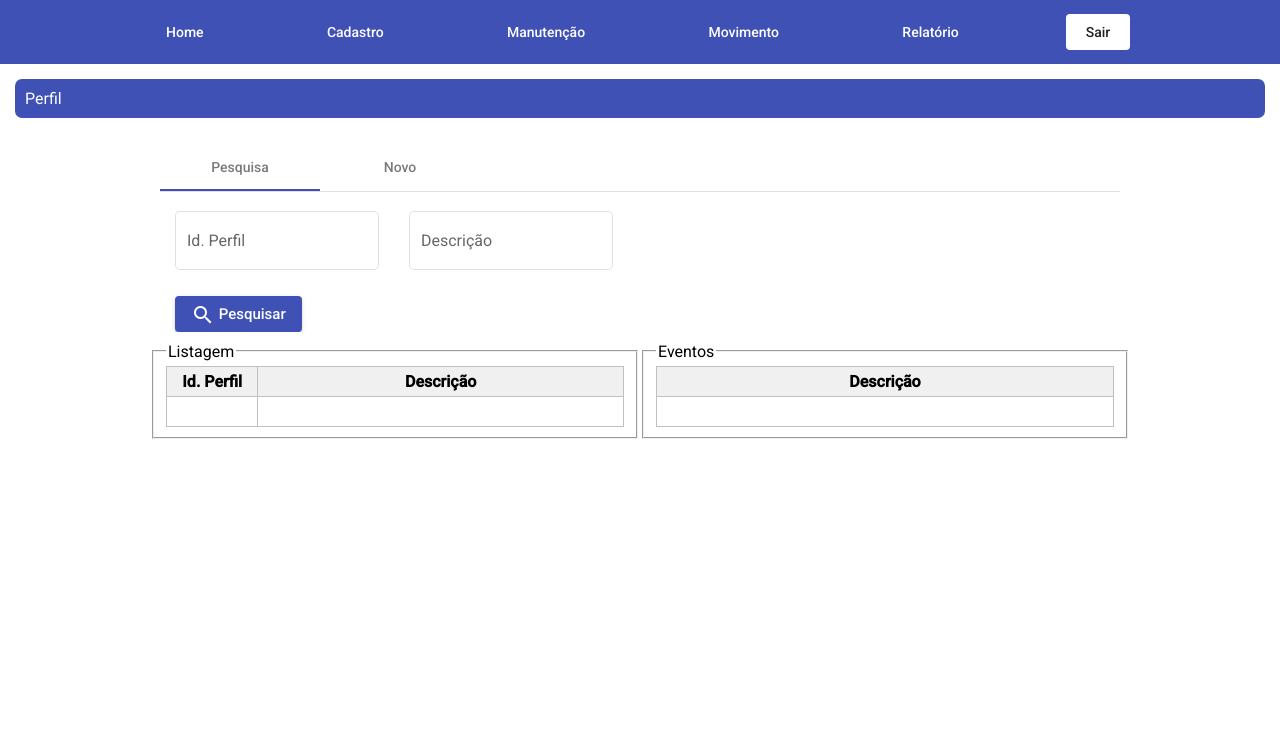
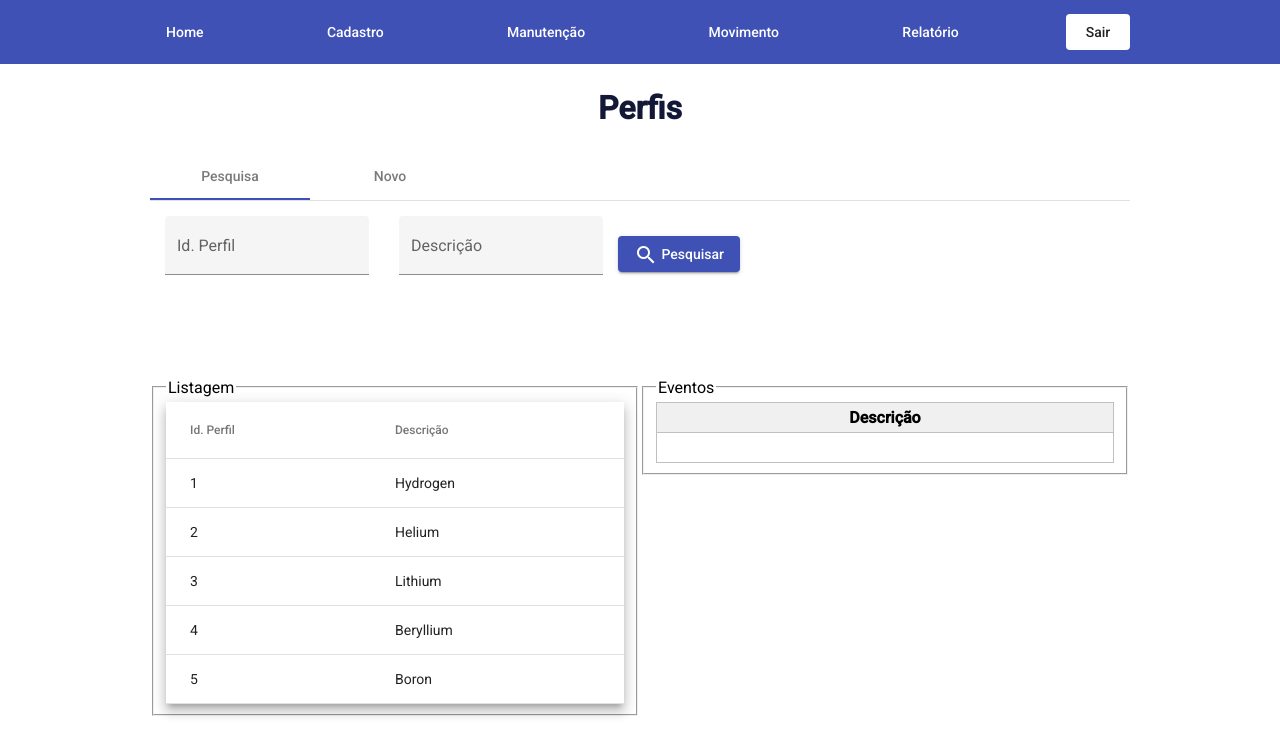
Before and after one commit to renatopedrosal/prototipo-gsd, an Angular app: page /cadastro-perfil in a window 1280 px wide. Shown: the top 756 px of the page. Built offline with nearby package versions, Linux system fonts and the light colour scheme.

Commit message:
Implementando tabela

```diff
--- /dev/null
+++ b/src/app/cadastro/cadastro-list-listagem/cadastro-list-listagem.component.html
@@ -0,0 +1,16 @@
+<mat-table [dataSource]="dataSource" class="mat-elevation-z8">
+  <!-- Id. Perfil Column -->
+  <ng-container matColumnDef="idPerfil">
+    <mat-header-cell *matHeaderCellDef> Id. Perfil </mat-header-cell>
+    <mat-cell *matCellDef="let element"> {{ element.idPerfil }} </mat-cell>
+  </ng-container>
+
+  <!-- Descrição Column -->
+  <ng-container matColumnDef="descricao">
+    <mat-header-cell *matHeaderCellDef> Descrição </mat-header-cell>
+    <mat-cell *matCellDef="let element"> {{ element.descricao }} </mat-cell>
+  </ng-container>
+
+  <mat-header-row *matHeaderRowDef="displayedColumns"></mat-header-row>
+  <mat-row *matRowDef="let row; columns: displayedColumns"></mat-row>
+</mat-table>
--- /dev/null
+++ b/src/app/cadastro/cadastro-list-listagem/cadastro-list-listagem.component.scss
@@ -0,0 +1,3 @@
+table {
+  width: 100%;
+}
--- /dev/null
+++ b/src/app/cadastro/cadastro-list-listagem/cadastro-list-listagem.component.ts
@@ -0,0 +1,23 @@
+import { Component } from '@angular/core';
+
+export interface PeriodicElement {
+  descricao: string;
+  idPerfil: number;
+}
+const ELEMENT_DATA: PeriodicElement[] = [
+  { idPerfil: 1, descricao: 'Hydrogen' },
+  { idPerfil: 2, descricao: 'Helium' },
+  { idPerfil: 3, descricao: 'Lithium' },
+  { idPerfil: 4, descricao: 'Beryllium' },
+  { idPerfil: 5, descricao: 'Boron' },
+];
+
+@Component({
+  selector: 'app-cadastro-list-listagem',
+  templateUrl: './cadastro-list-listagem.component.html',
+  styleUrls: ['./cadastro-list-listagem.component.scss']
+})
+export class CadastroListListagemComponent {
+  displayedColumns: string[] = ['idPerfil', 'descricao'];
+  dataSource = ELEMENT_DATA;
+}
--- a/src/app/cadastro/cadastro-perfil/cadastro-perfil.component.html
+++ b/src/app/cadastro/cadastro-perfil/cadastro-perfil.component.html
@@ -1,28 +1,23 @@
-<div class="container-header">
-  <span class="container-header-title">Perfil</span>
-</div>
-
-<div class="container" id="parent">
-  <div class="container-search" id="div1">
+<div class="container">
+  <h1>Perfis</h1>
+  <div class="parent">
+    <div class="div1">
       <mat-tab-group animationDuration="0ms">
         <mat-tab label="Pesquisa">
-          <mat-form-field class="example-full-width" appearance="outline">
+          <mat-form-field class="example-full-width" appearance="fill">
             <mat-label>Id. Perfil</mat-label>
             <input matInput />
           </mat-form-field>
-
-          <mat-form-field class="example-full-width" appearance="outline">
+          <mat-form-field class="example-full-width" appearance="fill">
             <mat-label>Descrição</mat-label>
             <input matInput />
           </mat-form-field>
-
           <button mat-raised-button color="primary">
             <mat-icon>search</mat-icon> Pesquisar
           </button>
         </mat-tab>
-
         <mat-tab label="Novo">
-          <mat-form-field class="example-full-width" appearance="outline">
+          <mat-form-field class="example-full-width" appearance="fill">
             <mat-label>Descrição</mat-label>
             <input matInput />
           </mat-form-field>
@@ -32,11 +27,11 @@
         </mat-tab>
       </mat-tab-group>
     </div>
-
     <div class="div2">
       <fieldset>
         <legend>Listagem</legend>
-      <table class="lista">
+        <app-cadastro-list-listagem></app-cadastro-list-listagem>
+        <!-- <table class="lista">
           <thead>
             <tr>
               <th>Id. Perfil</th>
@@ -47,11 +42,11 @@
             <tr>
               <td>&nbsp;</td>
             </tr>
-          <tbody>
-      </table>
+          </tbody>
+          <tbody></tbody>
+        </table> -->
       </fieldset>
     </div>
-
     <div class="div3">
       <fieldset>
         <legend>Eventos</legend>
@@ -69,5 +64,5 @@
         </table>
       </fieldset>
     </div>
-
   </div>
+</div>
--- a/src/app/cadastro/cadastro-perfil/cadastro-perfil.component.scss
+++ b/src/app/cadastro/cadastro-perfil/cadastro-perfil.component.scss
@@ -3,79 +3,70 @@
   margin: 10px auto;
 }
 
-.container-header {
-  background-color: #3f51b5;
-  color: white;
-  padding: 10px;
-  border-radius: 7px;
-  margin: 15px;
+h1 {
+  text-align: center;
+  margin: 25px;
+  color: #131836;
 }
 
-.container-search {
-  // border: 1px solid #3f51b5;
-  border-radius: 7px;
-  padding: 10px;
-}
-
-// .container-search-nav {
-//   padding: 3px;
-//   margin: 10px;
-// }
-
-mat-tab-group {
-  border-radius: 7px;
+mat-tab {
+  color: #3f51b5;
 }
 
 mat-form-field {
   margin: 15px;
 }
 
-button {
-  font-size: 15px;
-  display: block;
-  margin-left: 15px;
-  margin-top: -15px;
-}
+// button {
+//   font-size: 15px;
+//   display: block;
+//   margin-left: 15px;
+//   margin-top: -15px;
+// }
 
 // Colocando fieldset
 
-#parent {
-display: grid;
-grid-template-columns: repeat(4, 1fr);
-grid-template-rows: repeat(10, 1fr);
-grid-column-gap: 0px;
-grid-row-gap: 0px;
+.parent {
+  display: grid;
+  grid-template-columns: repeat(4, 1fr);
+  grid-template-rows: repeat(10, 1fr);
+  grid-column-gap: 0px;
+  grid-row-gap: 0px;
 }
 
-#div1 { grid-area: 1 / 1 / 5 / 5; }
-.div2 { grid-area: 5 / 1 / 11 / 3; }
-.div3 { grid-area: 5 / 3 / 11 / 5; }
-
-
+.div1 {
+  grid-area: 1 / 1 / 5 / 5;
+}
+.div2 {
+  grid-area: 5 / 1 / 11 / 3;
+}
+.div3 {
+  grid-area: 5 / 3 / 11 / 5;
+}
 
 .lista {
-  border:1px solid #C0C0C0;
-  border-collapse:collapse;
-  padding:5px;
+  border: 1px solid #c0c0c0;
+  border-collapse: collapse;
+  padding: 5px;
   width: 100%;
 }
 .lista th {
-  border:1px solid #C0C0C0;
-  padding:5px;
-  background:#F0F0F0;
+  border: 1px solid #c0c0c0;
+  padding: 5px;
+  background: #f0f0f0;
 }
 
 .lista th {
-  border:1px solid #C0C0C0;
-  padding:5px;
-  background:#F0F0F0;
+  border: 1px solid #c0c0c0;
+  padding: 5px;
+  background: #f0f0f0;
 }
 
 .lista td {
-  border:1px solid #C0C0C0;
-  padding:5px;
+  border: 1px solid #c0c0c0;
+  padding: 5px;
 }
 
-th#descricao{
+th#descricao {
   width: 80%;
 }
```
Also changed, not shown: src/app/app.module.ts (+6 -3 lines), 1 other file (tests, documents, lock files or other folders). Lines whose indentation alone changed are shown as unchanged.
